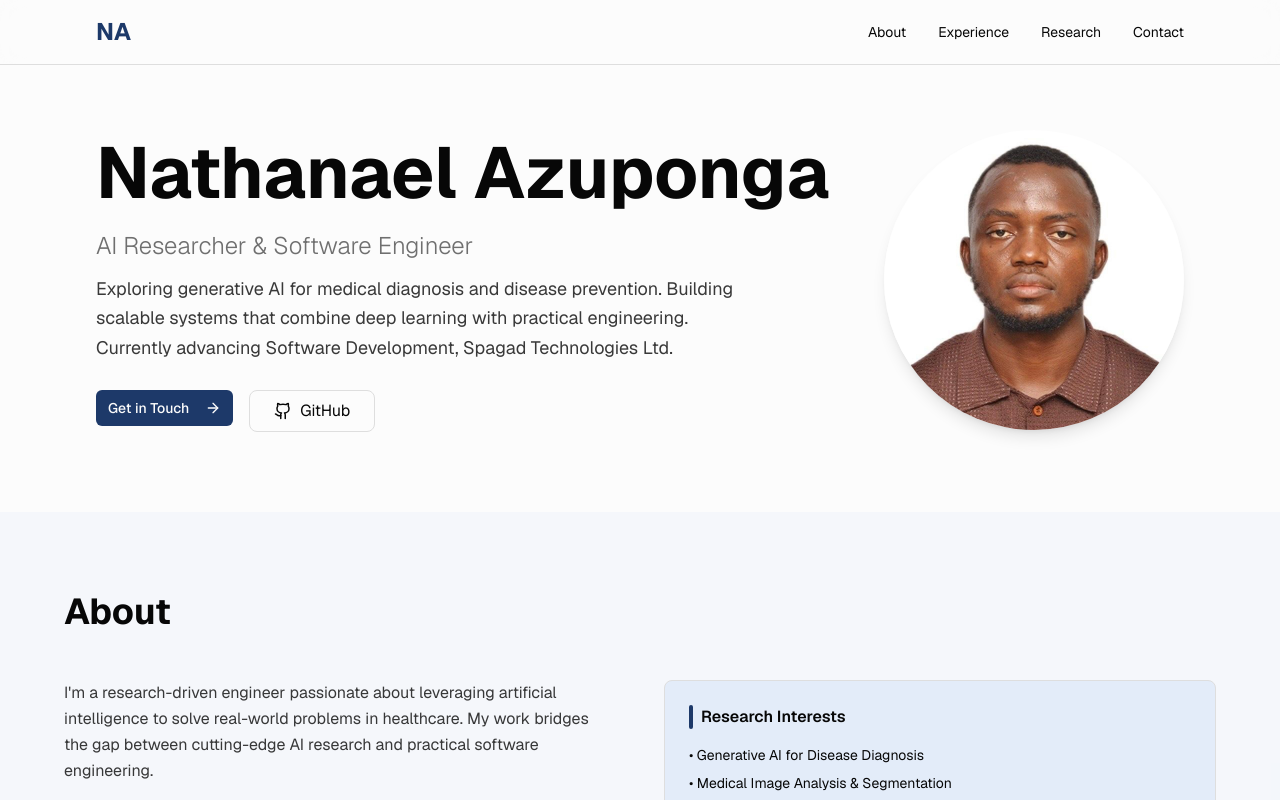
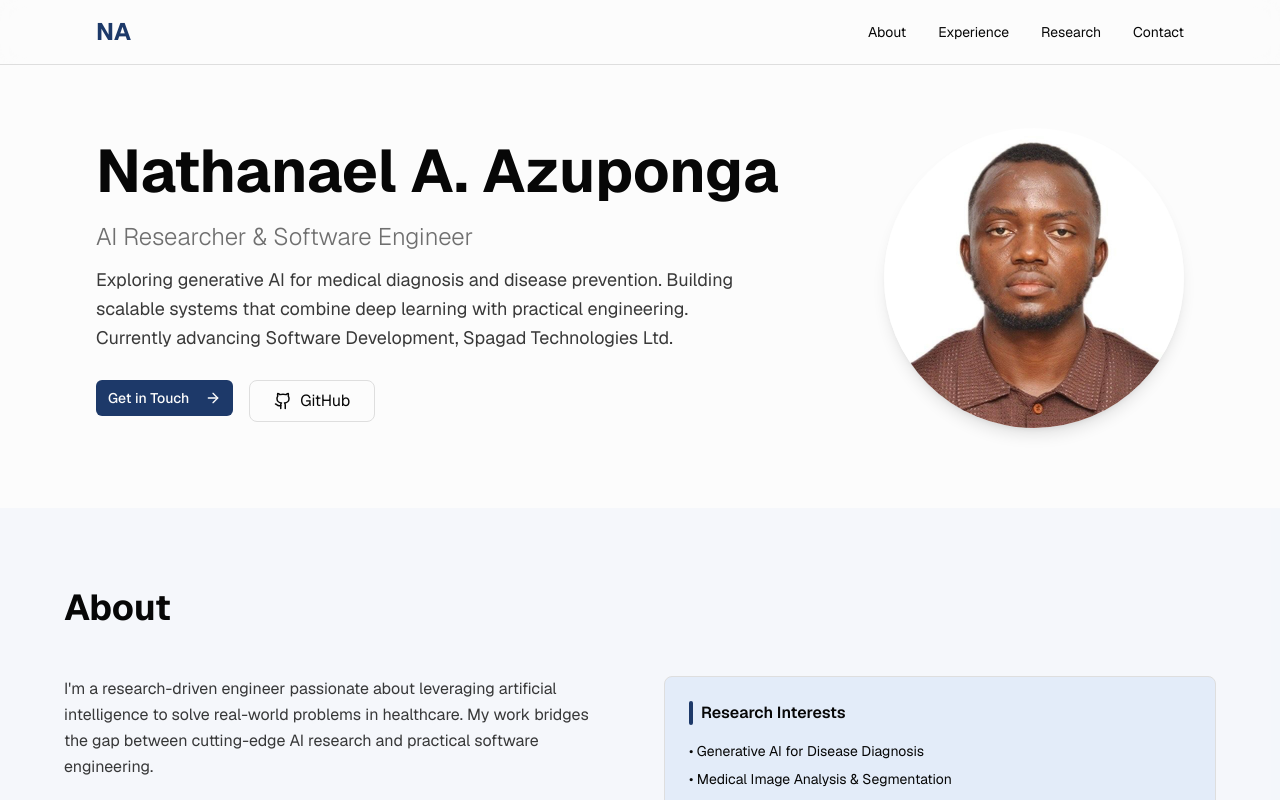
Before and after one commit to eckintosh-4ai360/NATHANIEL-AZUPONGA-PORTFOLIO, a Next.js app: page / in a window 1280 px wide. Shown: the top 800 px of the page. Built offline with nearby package versions, Linux system fonts and the light colour scheme.

Commit message:
middle name added

```diff
--- a/app/page.tsx
+++ b/app/page.tsx
@@ -75,8 +75,8 @@
         <div className="flex flex-col md:flex-row justify-between items-center gap-12">
             <div className="space-y-6">
               <div className="space-y-3">
-                <h1 className="text-5xl sm:text-6xl lg:text-7xl font-bold leading-tight text-balance">
-                  Nathanael Azuponga
+                <h1 className="text-4xl sm:text-5xl lg:text-6xl font-bold leading-tight text-balance">
+                  Nathanael A. Azuponga
                 </h1>
                 <p className="text-xl sm:text-2xl text-muted-foreground font-light">
                   AI Researcher & Software Engineer
@@ -385,7 +385,7 @@
       <footer className="border-t border-border py-8 px-4 sm:px-6 lg:px-8 bg-secondary/30">
         <div className="max-w-6xl mx-auto text-center">
           <p className="text-sm text-muted-foreground">
-            © 2026 Nathanael Azuponga. All rights reserved.
+            © 2026 Nathanael A. Azuponga. All rights reserved.
           </p>
         </div>
       </footer>
```
